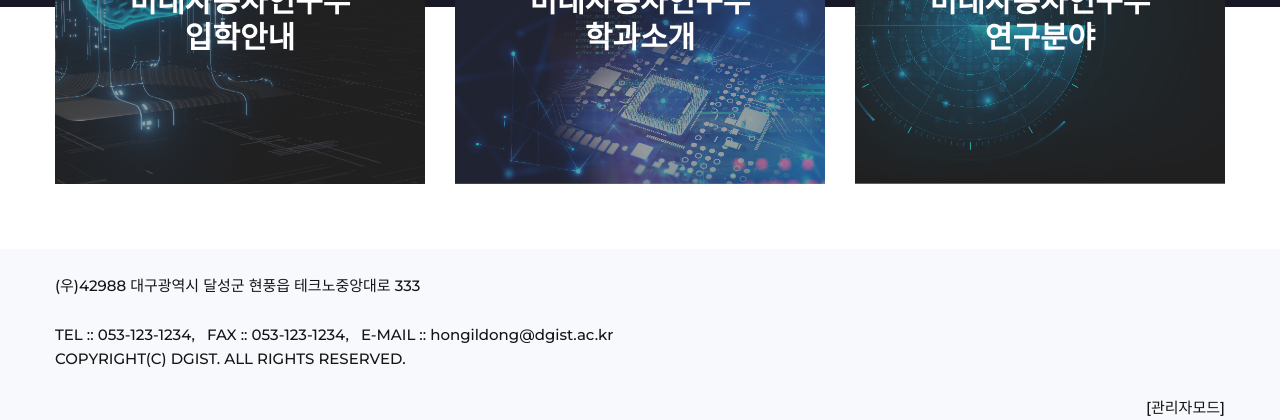
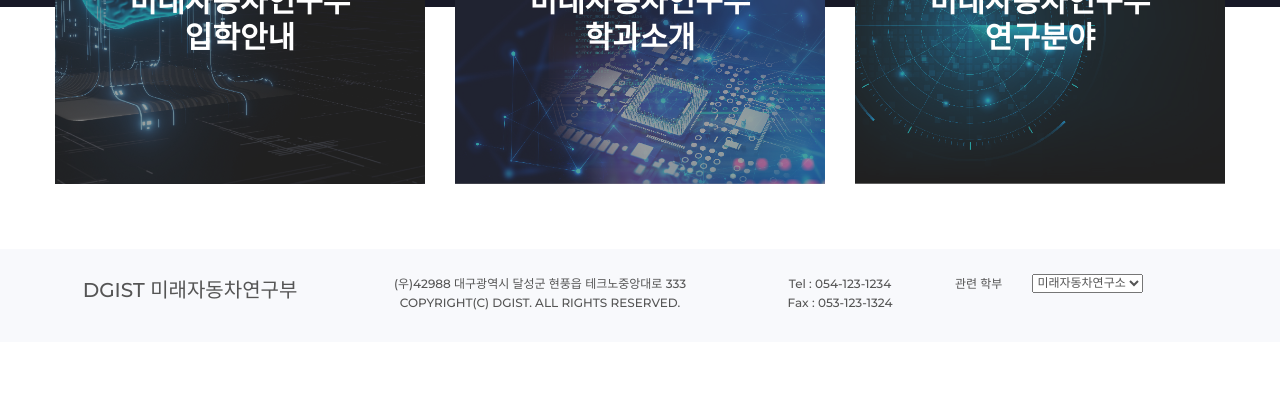
Before and after one commit to tjgmlfbs124/Outsourcing-DGIST-Homepage, a PHP site: page /index.php in a window 1280 px wide. Shown: the part 1351-1771 px from the top of the page. After the commit the page ends 1661 px from the top, so only its background shows below. Run offline with PHP 8.4, Linux system fonts and the light colour scheme; some libraries are stand-ins or nearby versions; grey boxes are pictures that could not be loaded.

Commit message:
Update footer.php

```diff
--- a/widget/footer.php
+++ b/widget/footer.php
@@ -1,24 +1,37 @@
 <!--== Start Footer Area Wrapper ==-->
-<div class="footer-widget-area sm-top-wt">
+<div class="footer-widget-area sm-top-wt" style="padding-bottom:30px;">
     <div class="container">
         <div class="row mtn-40">
-            <div class="col-md-6 col-lg">
+            <div class="col-lg-3" style="font-size:20px; text-align:center;">
               <div class="copyright-txt">
-                  <p>(우)42988 대구광역시 달성군 현풍읍 테크노중앙대로 333</p>
+                  <p style="margin:0; color:#555;" >DGIST 미래자동차연구부</p>
               </div>
+            </div>
 
-                <div class="copyright-txt">
-                  TEL :: 053-123-1234, &nbsp FAX :: 053-123-1234, &nbsp E-MAIL :: hongildong@dgist.ac.kr<br>
-                  COPYRIGHT(C) DGIST. ALL RIGHTS RESERVED.
+            <div class="col-lg-4" style="font-size:12px; text-align:center;">
+              <div class="copyright-txt">
+                <p style="margin:0; color:#555;">(우)42988 대구광역시 달성군 현풍읍 테크노중앙대로 333</p>
+                <p style="margin:0; color:#555;">COPYRIGHT(C) DGIST. ALL RIGHTS RESERVED.</p>
+              </div>
+            </div>
 
-                </div>
+            <div class="col-lg-2" style="font-size:12px; text-align:center;">
+              <div class="copyright-txt">
+                <p style="margin:0; color:#555;">Tel : 054-123-1234</p>
+                <p style="margin:0; color:#555;">Fax : 053-123-1324</p>
+              </div>
+            </div>
 
-                <div class="copyright-txt" onclick="location.href='<?php $_SERVER['DOCUMENT_ROOT']?>/pg/admin/index.php'" style="cursor:pointer;">
-                  <a style="float:right;">[관리자모드]</a>
-                </div>
-
-                <div class="copyright-txt">
-                </div>
+            <div class="col-lg-3" style="font-size:12px; text-align:center;">
+              <div class="copyright-txt">
+                  <p style="margin:0; color:#555; float:left;">관련 학부</p>
+                  <select style="margin-left:30px; color:#555; float:left;">
+                    <option>미래자동차연구소</option>
+                    <option>미래자동차융합원</option>
+                    <option>미래자동차연구부</option>
+                    <option>지능형로봇연구부</option>
+                  </select>
+              </div>
             </div>
         </div>
     </div>
```
